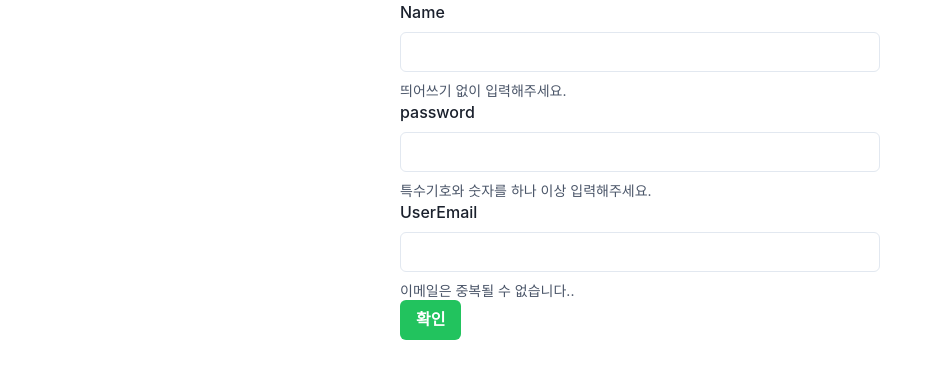
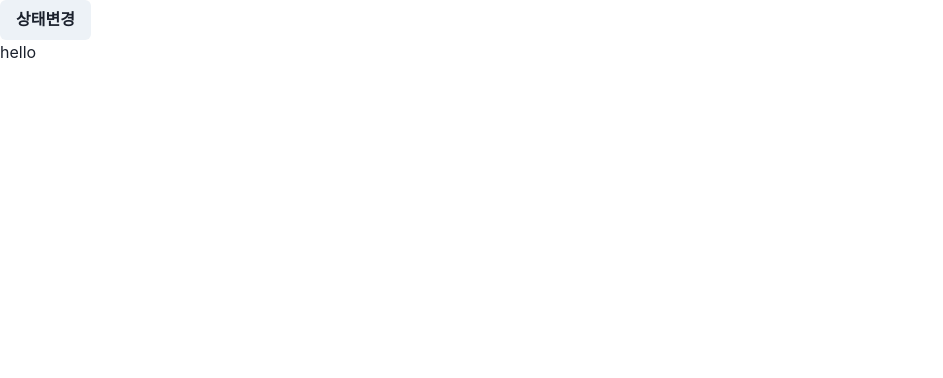
Before and after one commit to laehwani/reactHwani, a React (Create React App) app: page / in a window 1280 px wide. Shown: the top 378 px of the page, without its empty margins (0-943 px from the left). Built offline with nearby package versions, Linux system fonts and the light colour scheme.

Commit message:
react useState

```diff
--- a/src/App.js
+++ b/src/App.js
@@ -1,70 +1,19 @@
 import React, { useState } from "react";
-import {
-  Box,
-  Button,
-  Center,
-  FormControl,
-  FormHelperText,
-  FormLabel,
-  Input,
-} from "@chakra-ui/react";
+import { Button } from "@chakra-ui/react";
 
 function App(props) {
-  const [name, setName] = useState("");
-  const [password, setPassword] = useState("");
-  const [email, setEmail] = useState("");
-  const [submitting, setSubmitting] = useState(false);
+  const [text, setText] = useState("hello");
 
-  function handleNameInput(e) {
-    setName(e.target.value);
+  function handleBtnClick() {
+    // text 라는 state 값 변경
+    setText("앗녕😎😎😎😎");
   }
-  function handlePasswordInput(e) {
-    setPassword(e.target.value);
-  }
-  function handleEmailInput(e) {
-    setEmail(e.target.value);
-  }
-  function handleSubmit(e) {
-    setSubmitting(e.target.value);
-    // axios
-    //   .post("/adduser", {
-    //     name,
-    //     email,
-    //     password,
-    //   })
-    //   .then((response) => console.log("성공할때 해야하는일"))
-    //   .catch((error) => console.log("실패"))
-    //   .finally(() => console.log("꼭 해야하는일"));
-  }
+
   return (
-    <Center>
-      <Box w={"480px"}>
-        <FormControl>
-          <FormLabel>Name</FormLabel>
-          <Input type="text" value={name} onChange={handleNameInput}></Input>
-          <FormHelperText>띄어쓰기 없이 입력해주세요.</FormHelperText>
-        </FormControl>
-        <FormControl>
-          <FormLabel>password</FormLabel>
-          <Input
-            type="password"
-            value={password}
-            onChage={handlePasswordInput}
-          ></Input>
-          <FormHelperText>
-            특수기호와 숫자를 하나 이상 입력해주세요.
-          </FormHelperText>
-        </FormControl>
-        <FormControl>
-          <FormLabel>UserEmail</FormLabel>
-          <Input type="email" value={email} onChage={handleEmailInput}></Input>
-          <FormHelperText>이메일은 중복될 수 없습니다..</FormHelperText>
-        </FormControl>
-        <Button onChange={handleSubmit} colorScheme="whatsapp">
-          확인
-        </Button>
-      </Box>
-    </Center>
+    <div>
+      <Button onClick={handleBtnClick}>상태변경</Button>
+      <p>{text}</p>
+    </div>
   );
 }
 
```
